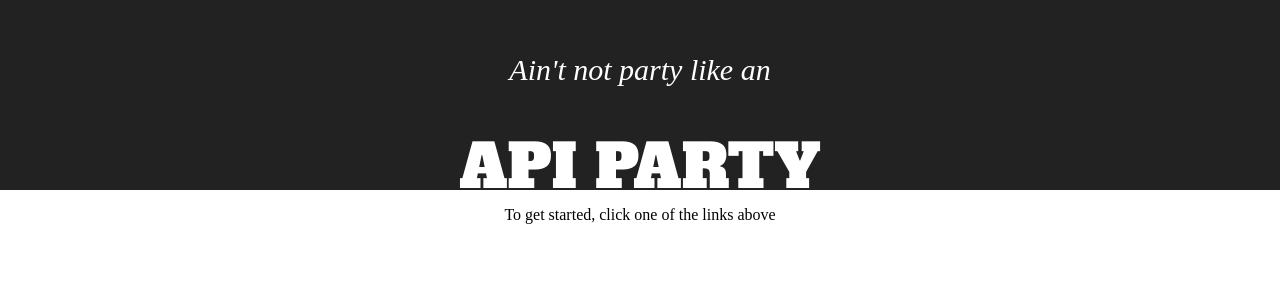
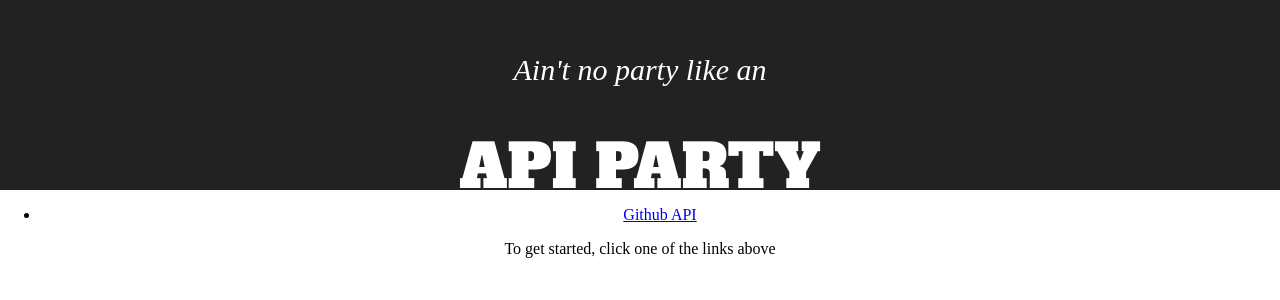
Before and after one commit to awalqui/api-party, a React (Create React App) app: page / in a window 1280 px wide. Shown: the top 300 px of the page. Built offline with nearby package versions, Linux system fonts and the light colour scheme; a web font is replaced by a local one.

Commit message:
Add link and route to Github

```diff
--- a/src/App.css
+++ b/src/App.css
@@ -14,7 +14,7 @@
   font: italic 400 30px/40px "Gentium Book Basic", serif;
 }
 
-.App-header {
+.App-headings {
   background-color: #222;
   height: 150px;
   padding: 20px;
--- a/src/App.js
+++ b/src/App.js
@@ -1,5 +1,5 @@
 import React, { Component } from 'react';
-import { Switch, Route } from 'react-router-dom'
+import { Switch, Route, NavLink } from 'react-router-dom'
 import './App.css';
 
 class App extends Component {
@@ -7,15 +7,22 @@
     return (
       <div className="App">
         <div className="App-header">
-          <h3>Ain't not party like an</h3>
-          <h1>API Party</h1>
+          <div className="App-headings">
+            <h3>Ain't no party like an</h3>
+            <h1>API Party</h1>
+          </div>
+          <ul className="nav-links">
+            <li>
+              <NavLink to='/github'>Github API</NavLink>
+            </li>
+          </ul>
         </div>
         <Switch>
+          <Route path='/github' render={() => <h1>Github!</h1>} />
           <Route render={() => <p>To get started, click one of the links above</p>} />
         </Switch>
       </div>
     );
   }
 }
-
 export default App;
```
